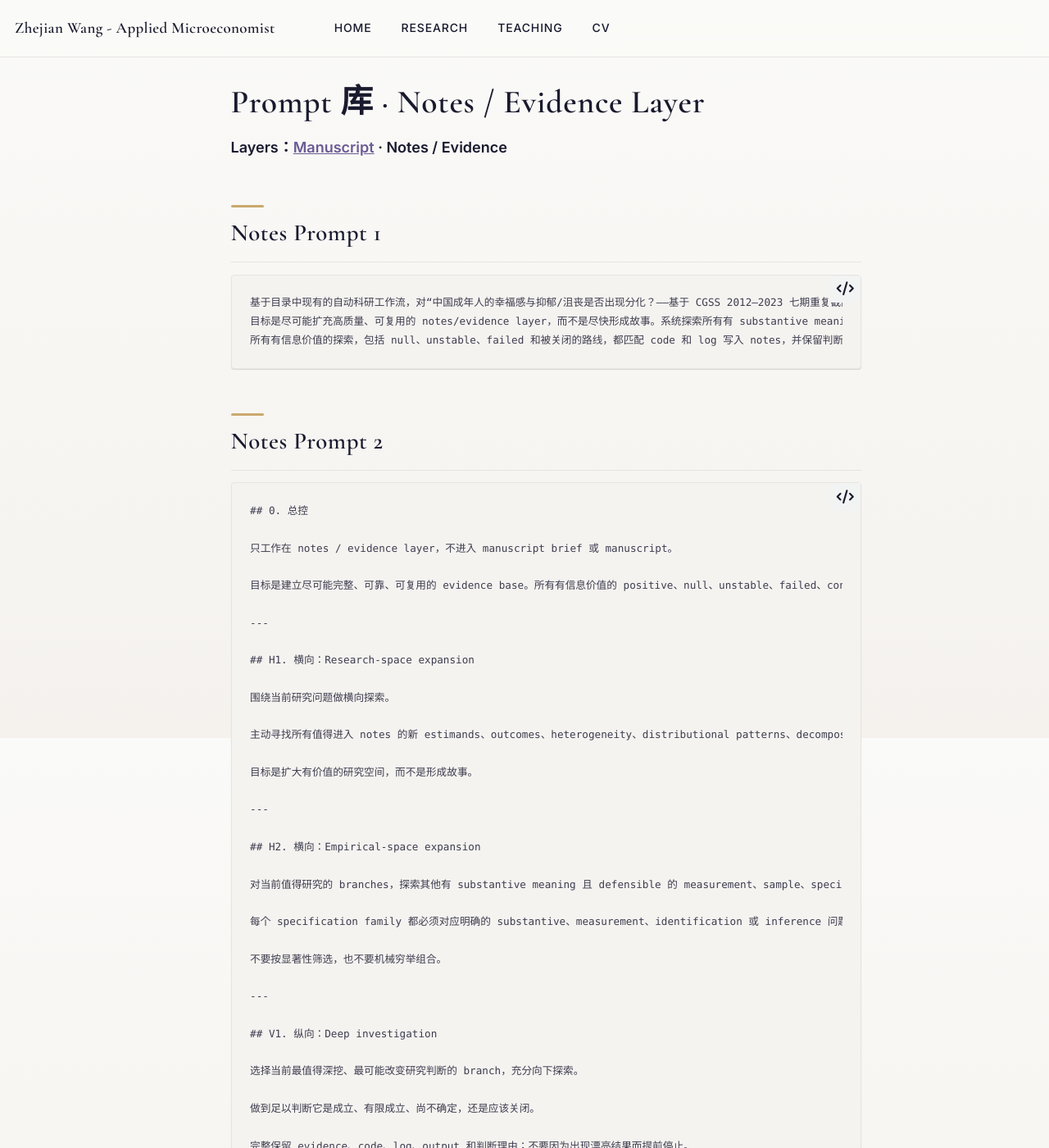
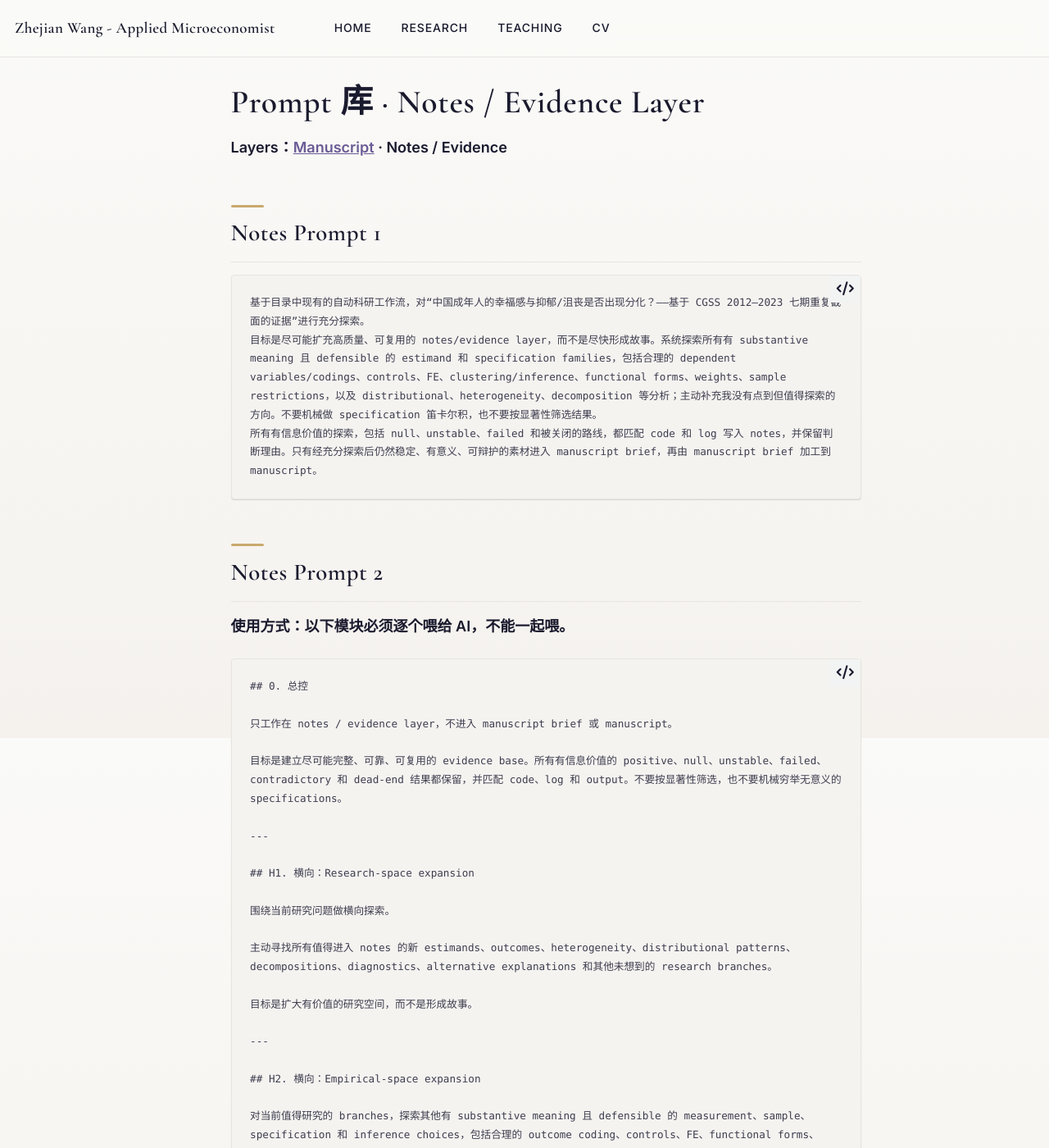
Before and after one commit to zhejianw/zhejianw.github.io, a Jekyll site: the page built from ai/prompts/notes/index.md, in a window 1280 px wide and 1400 px high. Shown: the whole window at 82% size. Built offline with Jekyll 4.4.1, drawn with Linux system fonts in a browser that asks for light colours; a script that is not in the unit is left out; some of the changed lines change nothing that is shown.

Commit message:
Fix notes prompt wrapping and usage guidance

```diff
--- a/ai/prompts/notes/index.md
+++ b/ai/prompts/notes/index.md
@@ -11,6 +11,26 @@ status: current
 last_updated: 2026-08-27
 ---
 
+<style>
+.page__content .highlighter-rouge,
+.page__content .highlight,
+.page__content pre {
+  max-width: 100%;
+}
+
+.page__content pre,
+.page__content pre code {
+  white-space: pre-wrap !important;
+  overflow-wrap: anywhere;
+  word-break: break-word;
+}
+
+.page__content .highlight,
+.page__content pre {
+  overflow-x: visible !important;
+}
+</style>
+
 **Layers：[Manuscript](/ai/prompts/) · Notes / Evidence**
 
 ## Notes Prompt 1
@@ -22,6 +42,8 @@ last_updated: 2026-08-27
 ~~~
 
 ## Notes Prompt 2
+
+**使用方式：以下模块必须逐个喂给 AI，不能一起喂。**
 
 ~~~text
 ## 0. 总控
```
